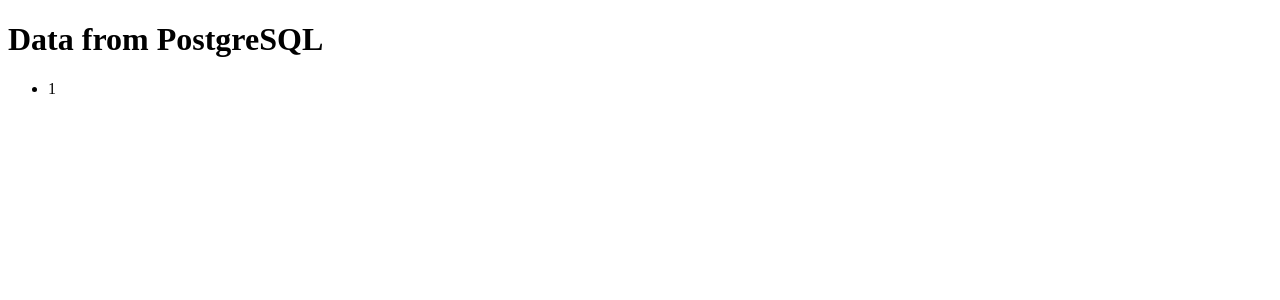
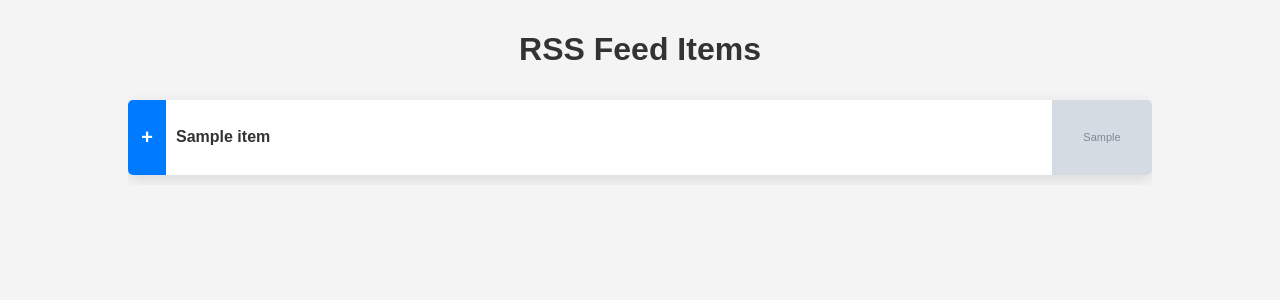
Before and after one commit to mullinmax/aggy, a Flask app: template src/webui/templates/index.html in a window 1280 px wide. Shown: the top 300 px of the page. Run offline with Flask 3, Linux system fonts and the light colour scheme; the template is opened without the code that fills it: most values are stand-ins (such as "Sample title", 1, 10 or a date in 2020); grey boxes marked "Sample" are stand-in pictures.

Commit message:
pretty basic web ui with images

```diff
--- /dev/null
+++ b/src/ingest/requirements.txt
@@ -0,0 +1,5 @@
+feedparser
+redis
+bleach
+requests
+beautifulsoup4
--- a/src/webui/app.py
+++ b/src/webui/app.py
@@ -1,77 +1,31 @@
-from flask import Flask, Response, redirect, request
-import os
-import requests
-import re
-import urllib.parse
-import logging
-from bs4 import BeautifulSoup
-import html
-
-# Set up basic logging
-logging.basicConfig(level=logging.DEBUG)
+from flask import Flask, render_template
+import redis
+import json
+import bleach
 
 app = Flask(__name__)
 
-@app.route('/rss')
-def get_rss_feed():
-    try:
-        rss_feed_url = 'https://rss-bridge.org/bridge01/?action=display&bridge=YoutubeBridge&context=By+custom+name&custom=%40TeslaDaily&duration_min=&duration_max=&format=Atom'
+# Environment variables for Redis
+REDIS_HOST = 'blinder-db'
+REDIS_PORT = 6379
 
-        logging.info(f"Fetching RSS feed from {rss_feed_url}")
-        response = requests.get(rss_feed_url)
+# Connect to Redis
+r = redis.Redis(host=REDIS_HOST, port=REDIS_PORT, decode_responses=True)
 
-        if response.status_code != 200:
-            logging.error(f"Failed to fetch RSS feed with status code: {response.status_code}")
-            return Response('Failed to fetch RSS feed', status=500, content_type='text/plain')
+@app.route('/')
+def index():
+    # Retrieve keys for all feed items
+    keys = r.keys('rss:*')
 
-        feed_content = response.content
-        soup = BeautifulSoup(feed_content, 'html.parser')
+    # Fetch all feed items and sanitize
+    feed_items = []
+    for key in keys:
+        item = json.loads(r.get(key))
+        item['title'] = bleach.clean(item['title'], strip=True)
+        item['summary'] = bleach.clean(item['summary'], tags=['p', 'br', 'strong', 'em', 'ul', 'ol', 'li', 'a'], attributes=['href'], strip=True)
+        feed_items.append(item)
 
-
-        button_style = "padding:5px 10px; background-color:#007bff; color:white; text-decoration:none; border-radius:5px;"
-
-        # Modify each entry to include styled "more" and "less" links within the content
-        for entry in soup.find_all('entry'):
-            content = entry.find('content')
-            if content:
-                # Construct the styled "more" and "less" links as escaped HTML
-                more_link_html = f'&lt;a href="{os.environ.get("HOSTNAME", "localhost")}/track_click/more/{entry.id.text}" style="{button_style}"&gt;More&lt;/a&gt;'
-                less_link_html = f'&lt;a href="{os.environ.get("HOSTNAME", "localhost")}/track_click/less/{entry.id.text}" style="{button_style}"&gt;Less&lt;/a&gt;'
-
-                # Append links to the content
-                content.string = content.text + '<br/>' + html.unescape(more_link_html) + '<br/><br/>' + html.unescape(less_link_html) + '<br/>'
-
-        modified_feed_content = str(soup)
-
-        return Response(modified_feed_content, content_type='application/atom+xml')
-    except Exception as e:
-        logging.exception("An error occurred while processing the RSS feed:")
-        return Response(f'An error occurred: {str(e)}', status=500, content_type='text/plain')
-
-
-
-@app.route('/track_click/<action>/<item_id>')
-def track_click(action, item_id):
-    if action not in ['more', 'less']:
-        return Response('Invalid action', status=400, content_type='text/plain')
-
-    # Log the click action
-    logging.info(f"Clicked '{action}' on item {item_id}")
-
-    # Here you can add code to increment counters in a database, if you prefer
-
-    # Redirect to a page or perform another action as needed
-    return Response(f"You clicked '{action}' on item {item_id}", content_type='text/plain')
-
-
-@app.route('/redirect')
-def redirect_to_original():
-    url = request.args.get('url')
-    if url:
-        return redirect(urllib.parse.unquote(url))
-    else:
-        return Response('No URL provided', status=400, content_type='text/plain')
-
+    return render_template('index.html', feed_items=feed_items)
 
 if __name__ == '__main__':
     app.run(host='0.0.0.0', port=5000)
--- a/src/webui/requirements.txt
+++ b/src/webui/requirements.txt
@@ -1,5 +1,3 @@
 Flask
-psycopg2-binary
-requests
-feedparser
-beautifulsoup4
+redis
+bleach
--- /dev/null
+++ b/src/webui/static/style.css
@@ -0,0 +1,72 @@
+body {
+    font-family: Arial, sans-serif;
+    margin: 0;
+    padding: 0;
+    background-color: #f4f4f4;
+}
+
+.container {
+    width: 80%;
+    margin: auto;
+    overflow: hidden;
+}
+
+h1 {
+    color: #333;
+    text-align: center;
+    padding: 10px 0;
+}
+
+ul {
+    list-style: none;
+    padding: 0;
+    margin: 0;
+}
+
+li {
+    display: grid;
+    grid-template-columns: 38px 1fr auto; /* button, content, image */
+    grid-gap: 10px;
+    align-items: center;
+    background: #fff;
+    margin-bottom: 10px;
+    border-radius: 5px;
+    box-shadow: 0 5px 15px rgba(0,0,0,0.1);
+}
+
+.toggle-button {
+    background-color: #007bff;
+    color: #fff;
+    text-align: center;
+    border-radius: 5px 0 0 5px; /* Rounded corners on the left */
+    cursor: pointer;
+    display: flex;
+    align-items: center;
+    justify-content: center;
+    font-size: 20px;
+    font-weight: bolder;
+    align-self: stretch; /* Stretch to fill the height */
+    width: 38px; /* Fixed width */
+    margin: 0; /* Remove margins */
+}
+
+.title-link {
+    color: #333;
+    text-decoration: none;
+    align-self: center; /* Vertically center the title */
+}
+
+.summary {
+    display: none;
+    color: #666;
+    grid-column: 2 / 4; /* Stretch across the content and image columns */
+    grid-row: 2;
+}
+
+.preview-image {
+    max-width: 100px;
+    max-height: 100px;
+    align-self: center;
+    border-radius: 0 5px 5px 0; /* Rounded corners on the right */
+    justify-self: end; /* Align the image to the right */
+}
--- a/src/webui/templates/index.html
+++ b/src/webui/templates/index.html
@@ -1,18 +1,47 @@
 <!DOCTYPE html>
 <html>
 <head>
-    <title>Flask App</title>
+    <title>RSS Feed Viewer</title>
+    <link rel="stylesheet" type="text/css" href="{{ url_for('static', filename='style.css') }}">
+    <script>
+        function toggleSummary(id) {
+            var summary = document.getElementById(id);
+            var button = document.getElementById('button-' + id);
+            if (summary.style.display === 'none' || summary.style.display === '') {
+                summary.style.display = 'block';
+                button.textContent = '−';
+            } else {
+                summary.style.display = 'none';
+                button.textContent = '+';
+            }
+        }
+
+        // Initialize summaries on page load
+        window.onload = function() {
+            var summaries = document.getElementsByClassName('summary');
+            for (var i = 0; i < summaries.length; i++) {
+                summaries[i].style.display = 'none'; // Hide summaries
+            }
+        };
+    </script>
 </head>
 <body>
-    <h1>Data from PostgreSQL</h1>
-    {% if user_data %}
+    <div class="container">
+        <h1>RSS Feed Items</h1>
         <ul>
-            {% for user in user_data %}
-                <li>{{ user[0] }}</li> <!-- Assuming 'user[0]' is the data you want to display -->
+            {% for item in feed_items %}
+                <li class="item">
+                    <span id="button-summary-{{ loop.index }}" class="toggle-button" onclick="toggleSummary('summary-{{ loop.index }}')">+</span>
+                    <a href="{{ item.link }}" target="_blank" class="title-link"><strong>{{ item.title | safe }}</strong></a>
+                    <div id="summary-{{ loop.index }}" class="summary">
+                        {{ item.summary | safe }}
+                    </div>
+                    {% if item.image %}
+                        <img src="{{ item.image }}" class="preview-image">
+                    {% endif %}
+                </li>
             {% endfor %}
         </ul>
-    {% else %}
-        <p>No data found.</p>
-    {% endif %}
+    </div>
 </body>
 </html>
```
Also changed, not shown: docker-compose.yml (+20 -26 lines), src/ingest/app.py (added, +65 -0 lines), src/webui/old_app.py (added, +77 -0 lines), README.md, 2 other files.
